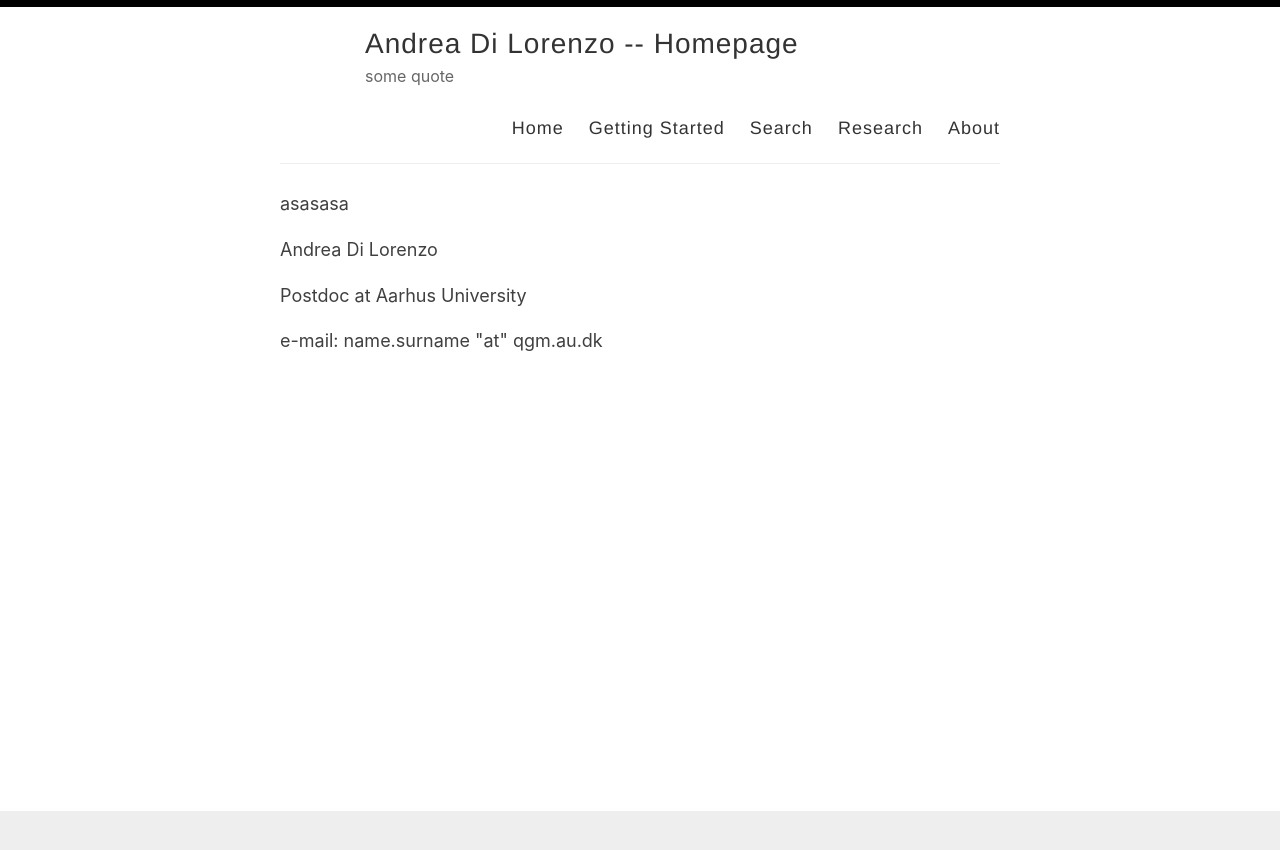
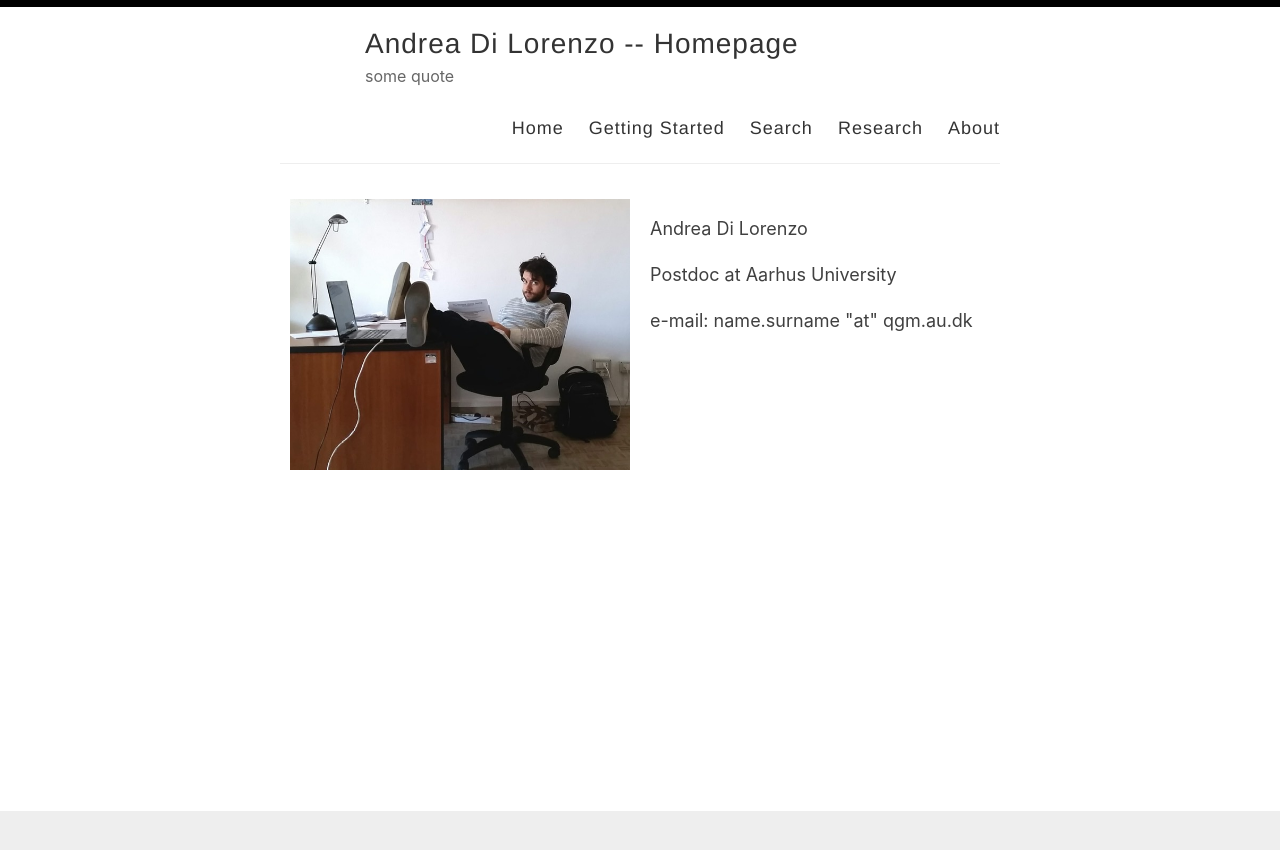
Before and after one commit to anddil/anddil.github.io, a Jekyll site: the page built from index.html, in a window 1280 px wide. Shown: the top 850 px of the page. Built offline with Jekyll 4.4.1, drawn with Linux system fonts in a browser that asks for light colours; the list of posts is cut into pages by our own code.

Commit message:
Update index.html

```diff
--- a/index.html
+++ b/index.html
@@ -1,10 +1,31 @@
 ---
 layout: default
 ---
+<head>
+<meta name="viewport" content="width=device-width, initial-scale=1">
+<style>
+* {
+  box-sizing: border-box;
+}
+
+/* Create two equal columns that floats next to each other */
+.column {
+  float: left;
+  width: 50%;
+  padding: 10px;
+}
+
+/* Clear floats after the columns */
+.row:after {
+  content: "";
+  display: table;
+  clear: both;
+}
+</style>
+</head>
 <body>
-
 <div class="column">
-  asasasa
+  <img src="EBC4ABD5-5A19-4050-A4CF-270634910CC0.jpeg">
 </div>
 
 <div class="column">
```
